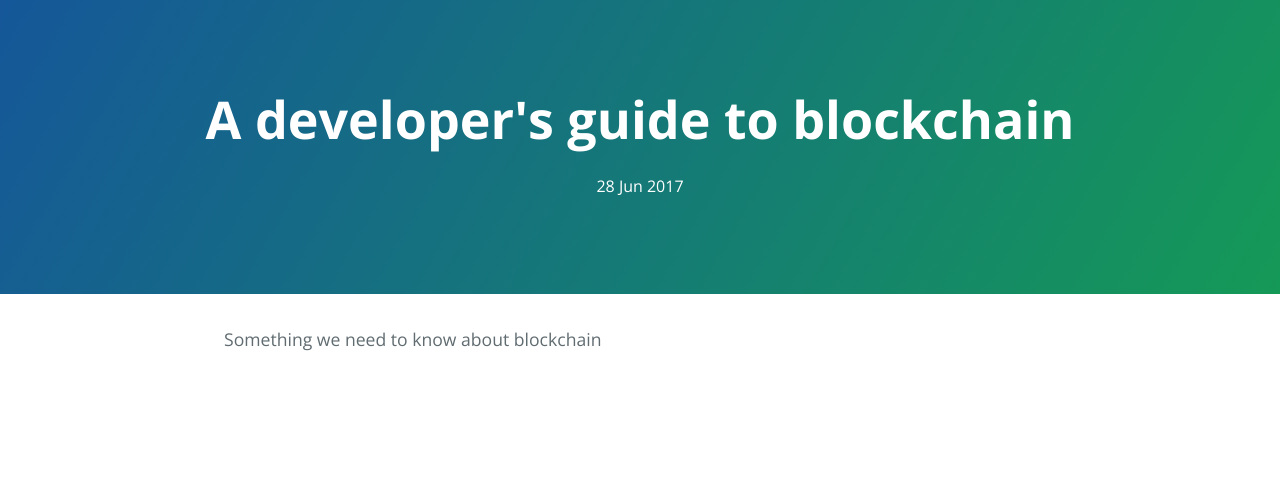
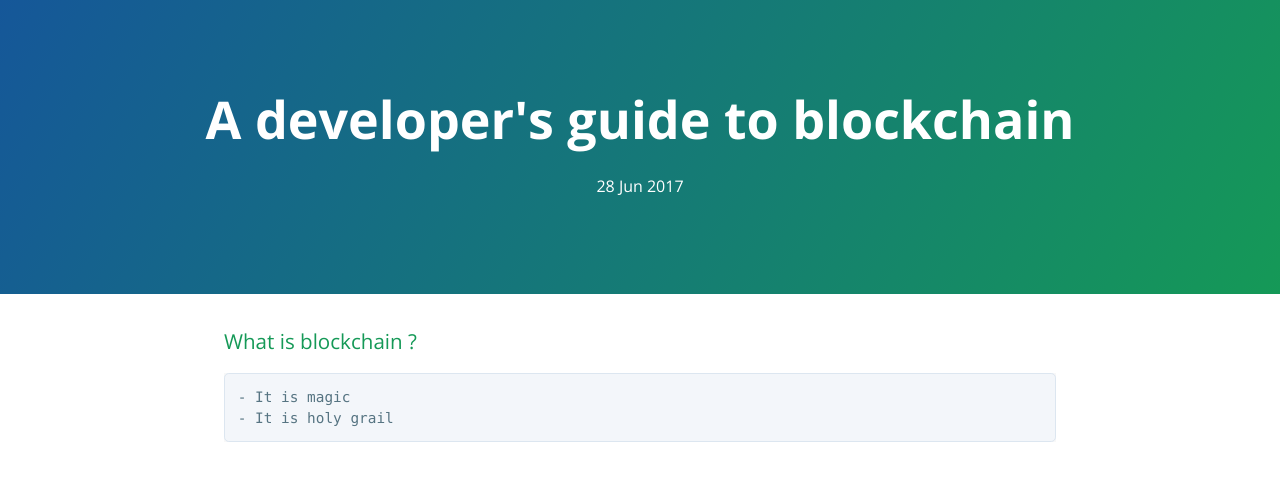
Before and after one commit to dhanesharole/dhanesharole.github.io, a Jekyll site: the page built from _posts/2017-06-28-a-developers-guide-to-blockchain.md, in a window 1280 px wide. Shown: the top 481 px of the page. Built offline with Jekyll 4.4.1, drawn with Linux system fonts in a browser that asks for light colours.

Commit message:
Chaning the placeholder to use markdown on blockchain post

```diff
--- a/_posts/2017-06-28-a-developers-guide-to-blockchain.md
+++ b/_posts/2017-06-28-a-developers-guide-to-blockchain.md
@@ -4,4 +4,7 @@ title: A developer's guide to blockchain
 categories: blockchain
 ---
 
-Something we need to know about blockchain
+### What is blockchain ?
+
+	- It is magic
+	- It is holy grail
```
